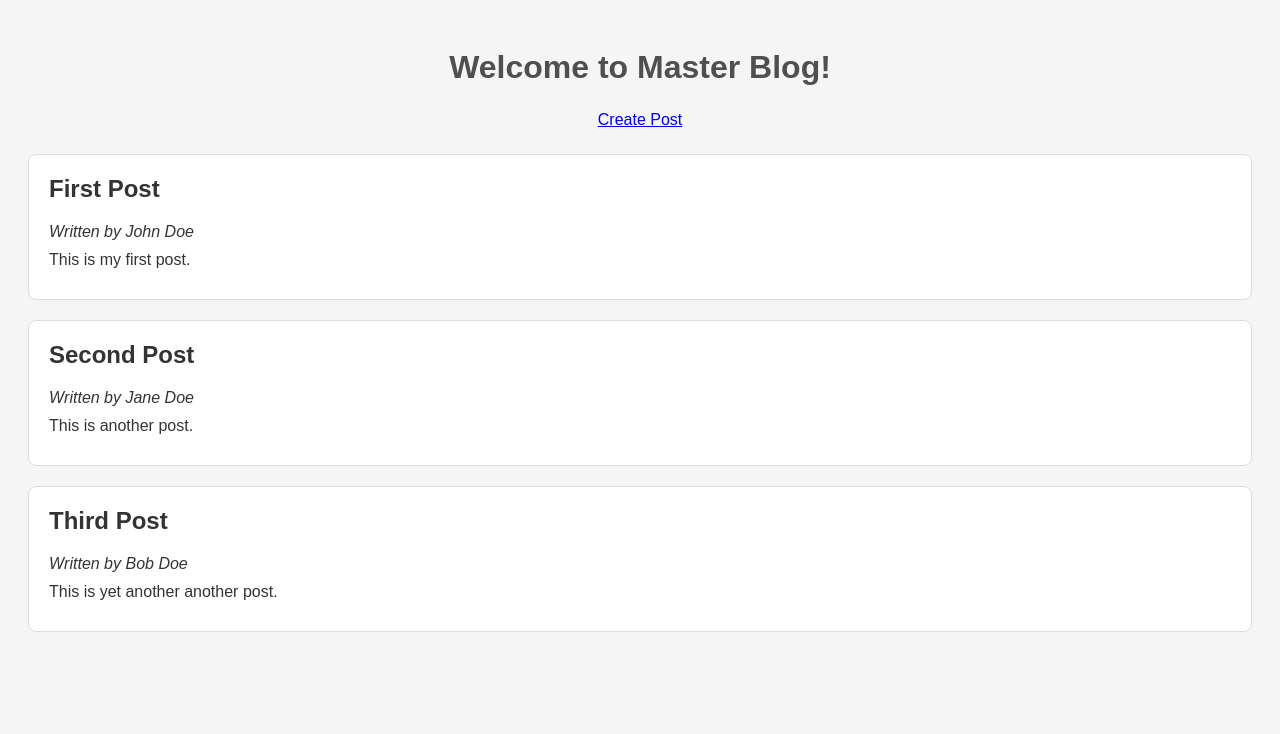
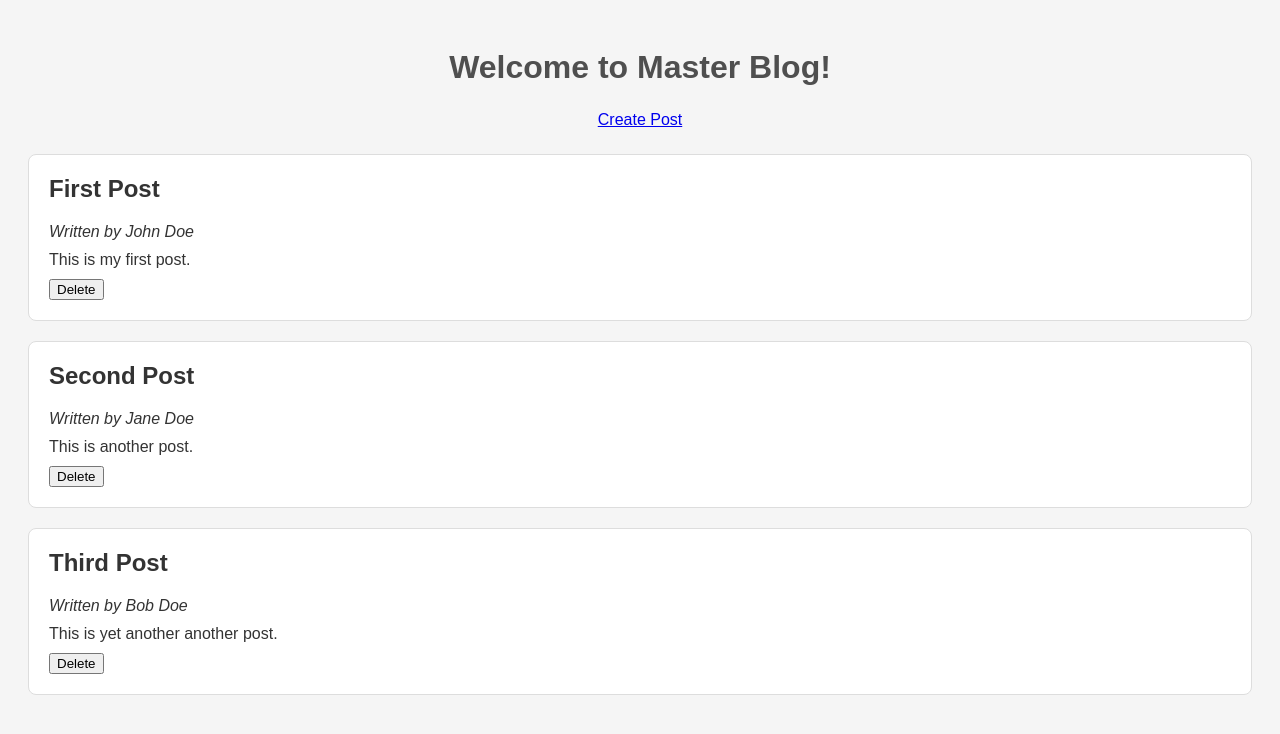
Before and after one commit to Raffa139/MasterBlog, a Flask app: page / in a window 1280 px wide. Shown: the top 734 px of the page. Run offline with Flask 3, Linux system fonts and the light colour scheme.

Commit message:
Implement delete posts feature

```diff
--- a/app.py
+++ b/app.py
@@ -1,5 +1,5 @@
 from flask import Flask, render_template, request, redirect, url_for
-from repository import get_blog_posts, add_blog_post
+from repository import get_blog_posts, add_blog_post, delete_blog_post
 
 app = Flask(__name__)
 
@@ -27,5 +27,15 @@ def add():
     return render_template("add.html")
 
 
+@app.route("/delete/<int:post_id>")
+def delete(post_id):
+    try:
+        delete_blog_post(post_id)
+    except ValueError:
+        return "Bad request", 400
+
+    return redirect(url_for("index"))
+
+
 if __name__ == '__main__':
     app.run(host="0.0.0.0", port=5000, debug=True)
--- a/repository.py
+++ b/repository.py
@@ -39,7 +39,11 @@ def update_blog_post(id, author, title, content):
 
 
 def delete_blog_post(id):
-    pass
+    if not id:
+        raise ValueError("No id provided")
+
+    posts_to_keep = [post for post in get_blog_posts() if post["id"] != id]
+    serialize_blog_posts(posts_to_keep)
 
 
 def next_id(*, posts):
--- a/templates/add.html
+++ b/templates/add.html
@@ -30,7 +30,7 @@
 
         <hr/>
 
-        <a href="/">Home</a>
+        <a href="{{ url_for('index') }}">Home</a>
         <button type="submit">Send Post</button>
     </form>
 </div>
--- a/templates/index.html
+++ b/templates/index.html
@@ -11,7 +11,7 @@
 <h1>Welcome to Master Blog!</h1>
 
 <div style="width: fit-content; margin: 25px auto">
-    <a href="/add">Create Post</a>
+    <a href="{{ url_for('add') }}">Create Post</a>
 </div>
 
 {% for blog in blogs %}
@@ -19,6 +19,7 @@
     <h2>{{ blog["title"] }}</h2>
     <p><em>Written by {{ blog["author"] }}</em></p>
     <p>{{ blog["content"] }}</p>
+    <button onclick="window.location.href='{{ url_for('delete', post_id=blog['id']) }}'">Delete</button>
 </div>
 {% endfor %}
 </body>
```
